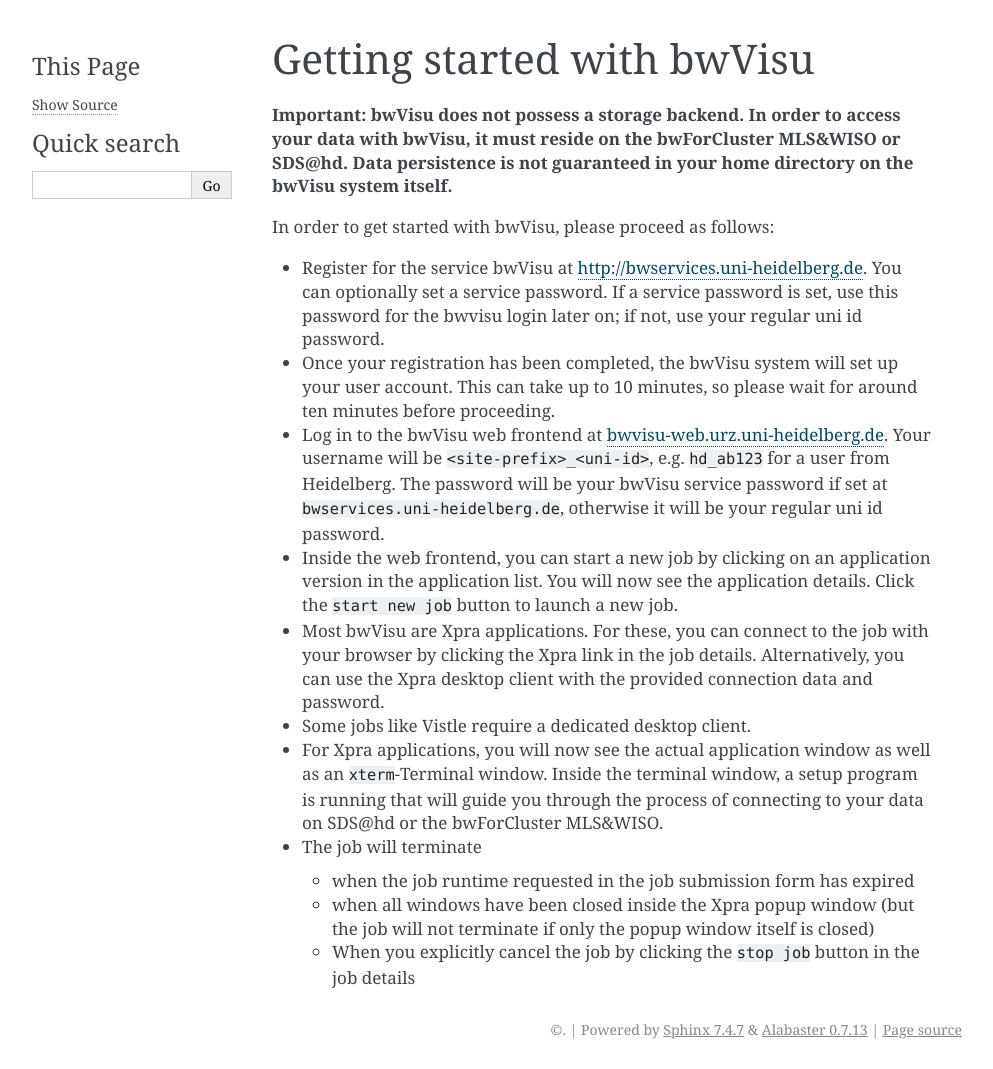
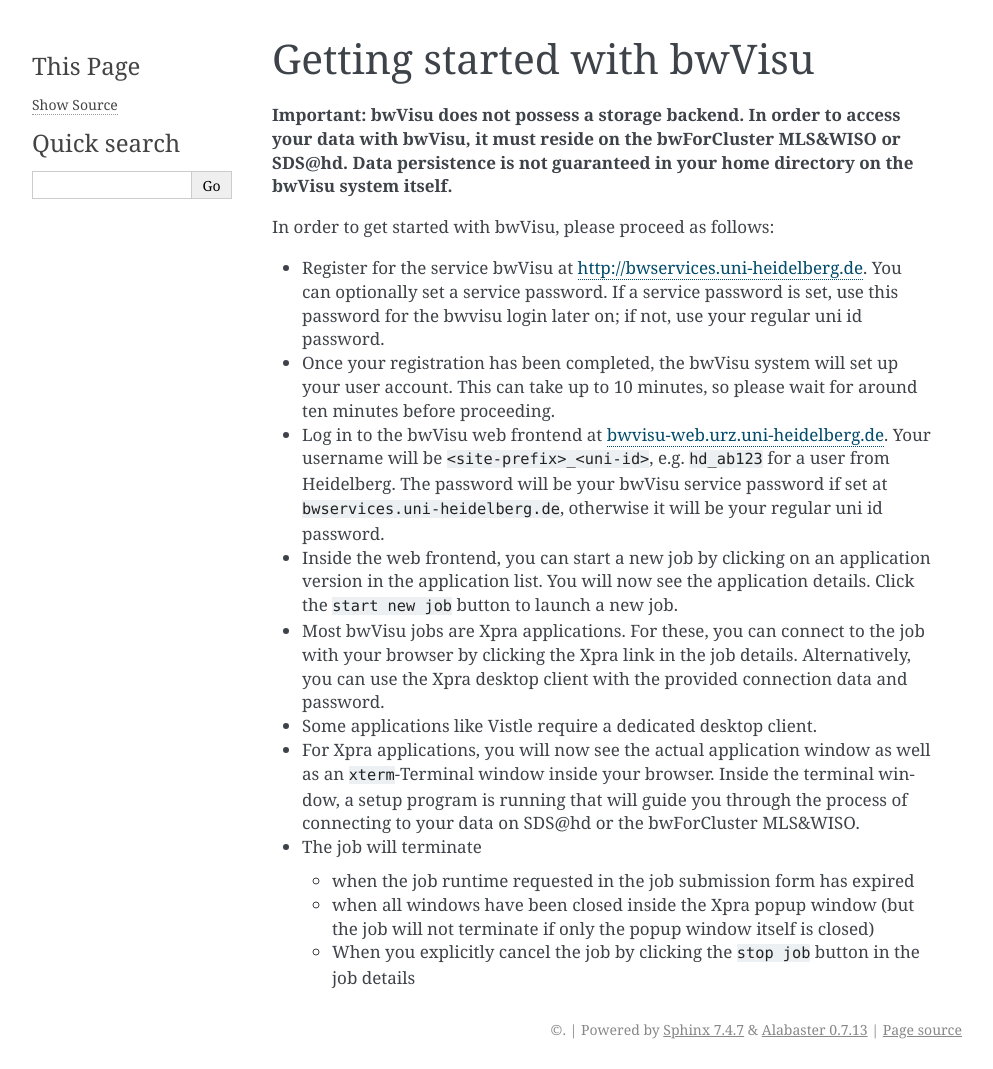
Before and after one commit to bwvisu/bwvisu.github.io, a Sphinx documentation site: the page built from docs/user-docs/getting-started.md, in a window 1280 px wide. Shown: the whole page, without its empty margins (148-1141 px from the left). Built offline with Sphinx 7.4.7, drawn with Linux system fonts in a browser that asks for light colours.

Commit message:
fix typo

```diff
--- a/docs/user-docs/getting-started.md
+++ b/docs/user-docs/getting-started.md
@@ -8,9 +8,9 @@
 * Once your registration has been completed, the bwVisu system will set up your user account. This can take up to 10 minutes, so please wait for around ten minutes before proceeding.
 * Log in to the bwVisu web frontend at [bwvisu-web.urz.uni-heidelberg.de](bwvisu-web.urz.uni-heidelberg.de). Your username will be `<site-prefix>_<uni-id>`, e.g. `hd_ab123` for a user from Heidelberg. The password will be your bwVisu service password if set at `bwservices.uni-heidelberg.de`, otherwise it will be your regular uni id password.
 * Inside the web frontend, you can start a new job by clicking on an application version in the application list. You will now see the application details. Click the `start new job` button to launch a new job.
-* Most bwVisu are Xpra applications. For these, you can connect to the job with your browser by clicking the Xpra link in the job details. Alternatively, you can use the Xpra desktop client with the provided connection data and password.
-* Some jobs like Vistle require a dedicated desktop client.
-* For Xpra applications, you will now see the actual application window as well as an `xterm`-Terminal window. Inside the terminal window, a setup program is running that will guide you through the process of connecting to your data on SDS@hd or the bwForCluster MLS&WISO.
+* Most bwVisu jobs are Xpra applications. For these, you can connect to the job with your browser by clicking the Xpra link in the job details. Alternatively, you can use the Xpra desktop client with the provided connection data and password.
+* Some applications like Vistle require a dedicated desktop client.
+* For Xpra applications, you will now see the actual application window as well as an `xterm`-Terminal window inside your browser. Inside the terminal window, a setup program is running that will guide you through the process of connecting to your data on SDS@hd or the bwForCluster MLS&WISO.
 * The job will terminate
    * when the job runtime requested in the job submission form has expired
    * when all windows have been closed inside the Xpra popup window (but the job will not terminate if only the popup window itself is closed)
```
